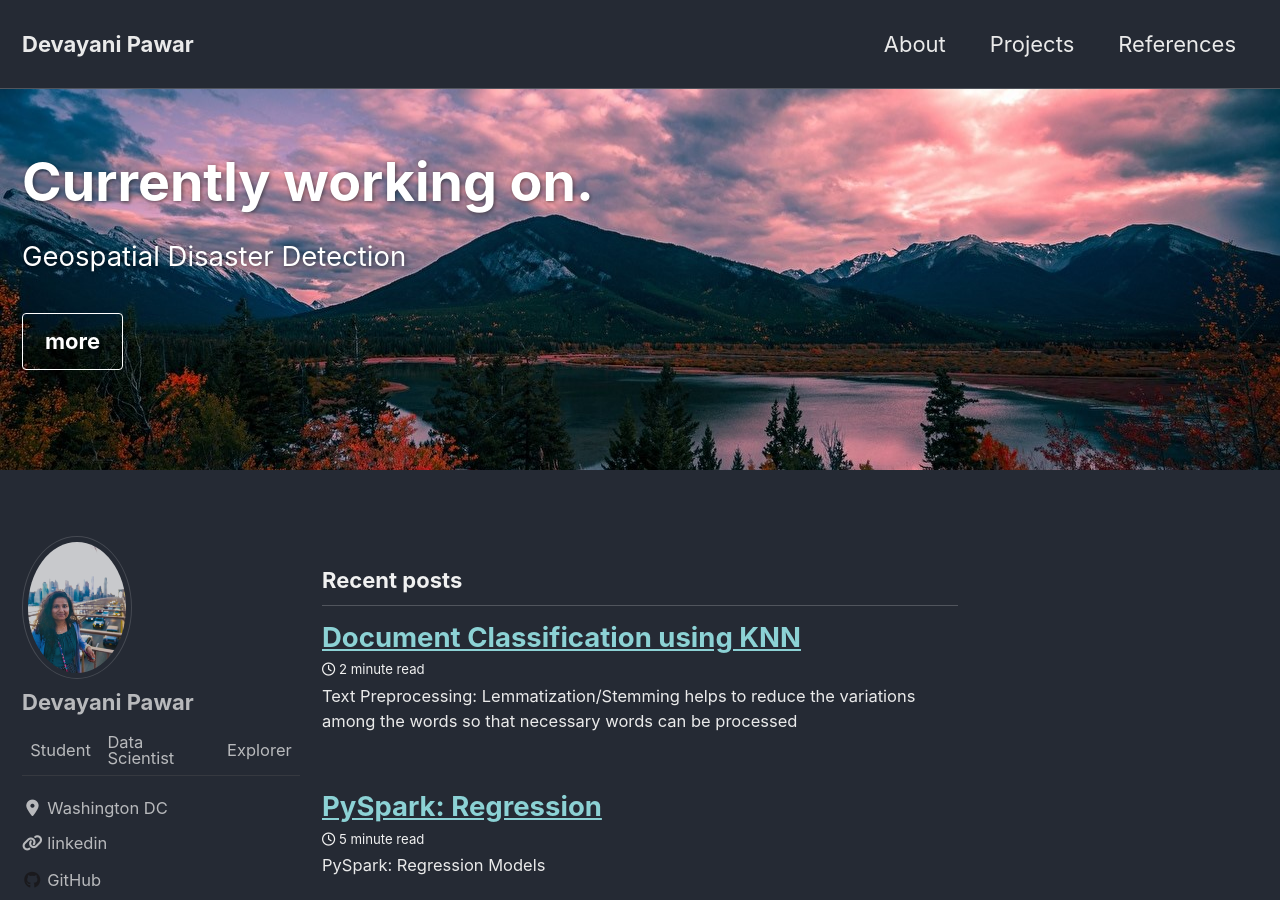
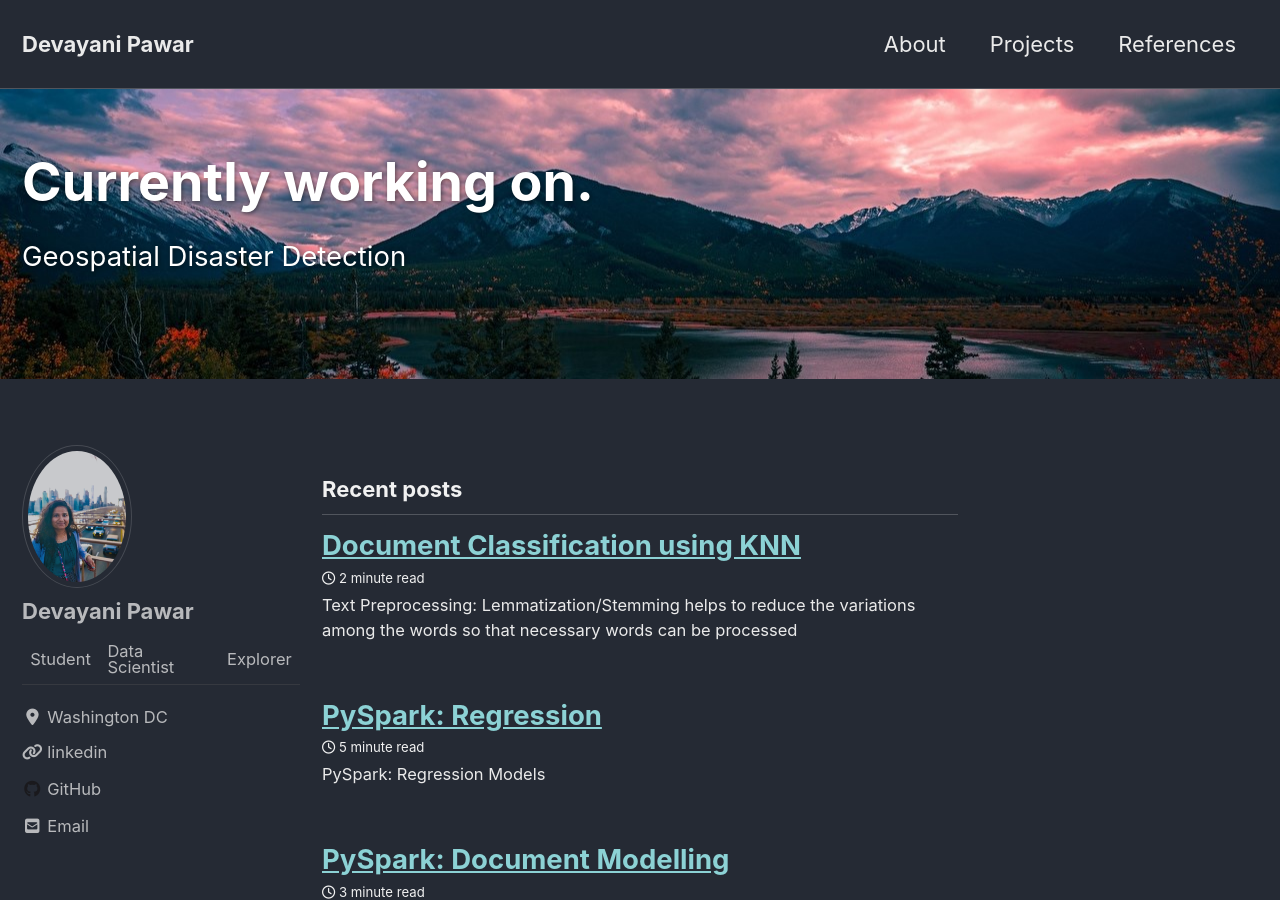
Before and after one commit to devayanipowar/devayanipowar.github.io, a Jekyll site: the page built from index.html, in a window 1280 px wide and 900 px high. Built offline with Jekyll 4.4.1, drawn with Linux system fonts in a browser that asks for light colours; cached includes are drawn as plain includes; nearby versions of some CDN libraries; the list of posts is cut into pages by our own code.

Commit message:
Major updates

```diff
--- a/index.html
+++ b/index.html
@@ -7,6 +7,5 @@
 header:
   overlay_image: "/images/moun.jpg"
 
-  actions:
-    - label: "more"
+
 ---
```
Also changed, not shown: _pages/DataPreprocessing.md (+1 -1 lines).
